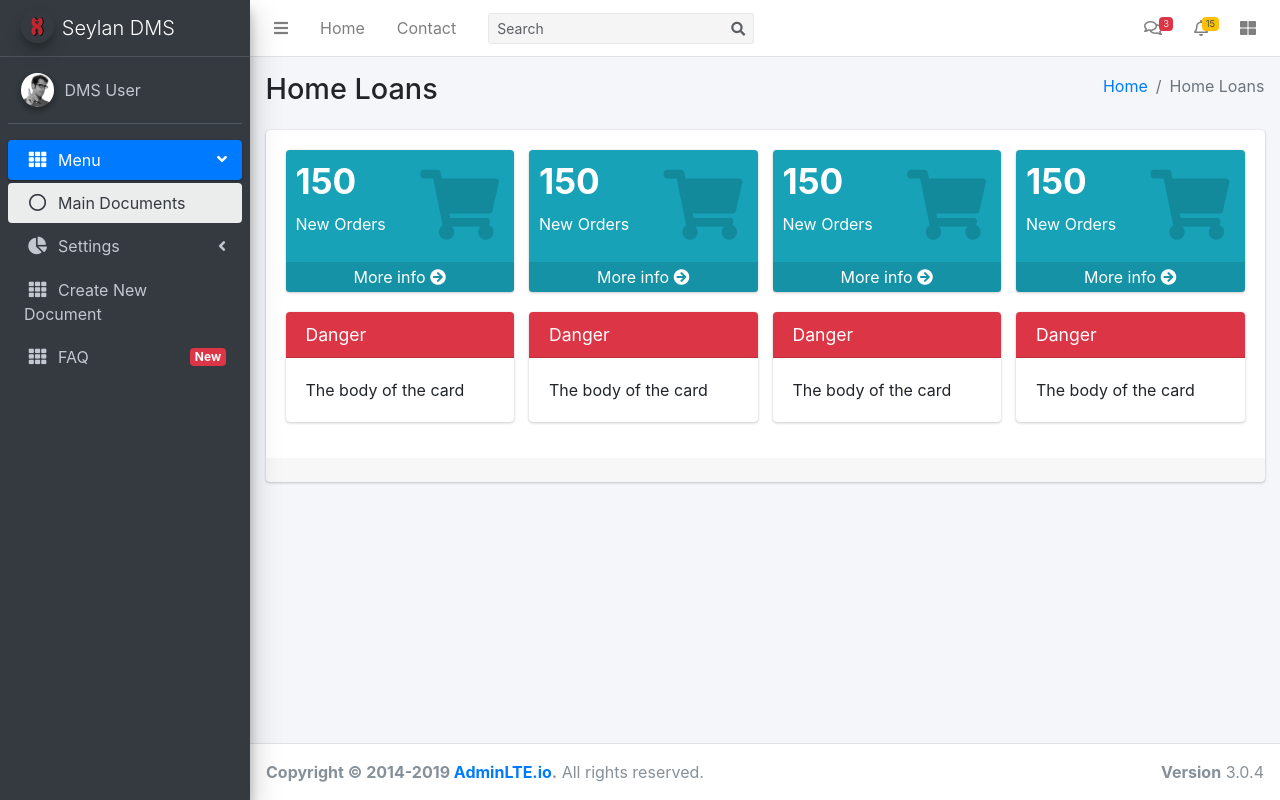
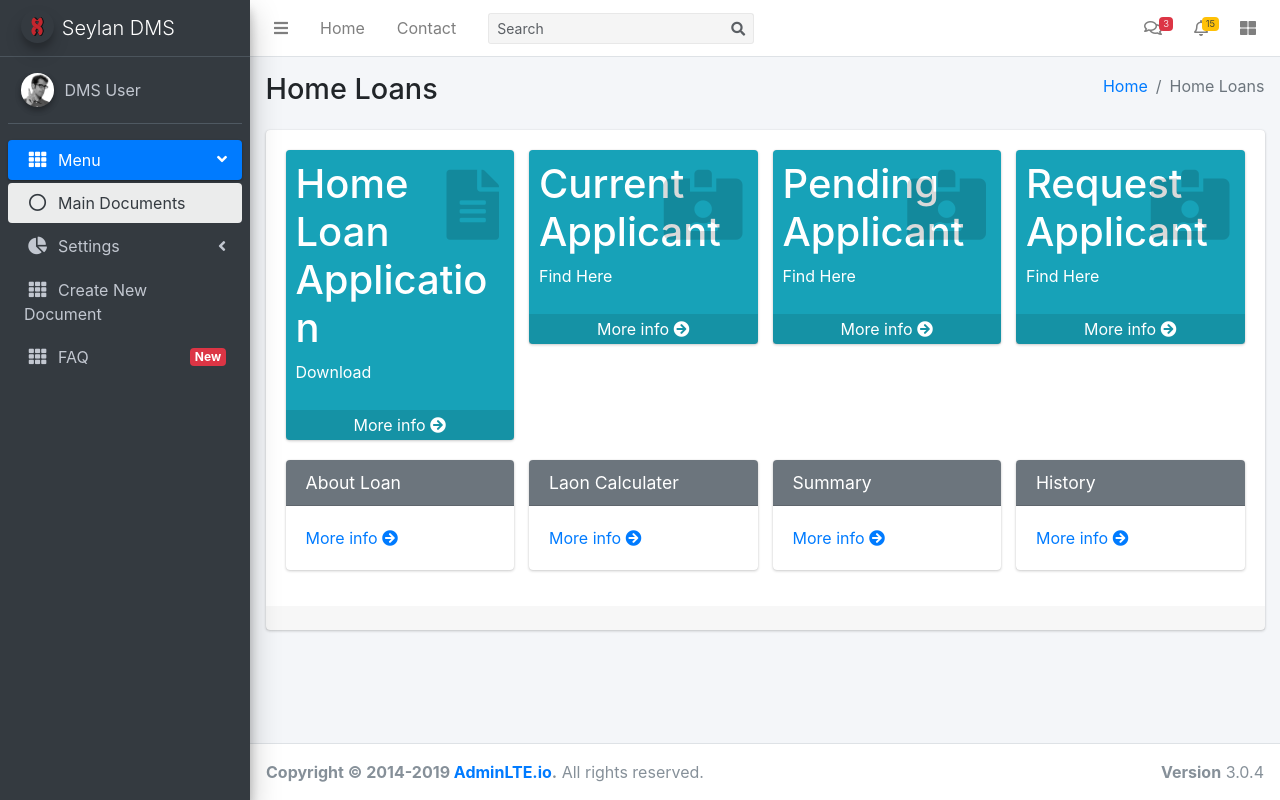
Before and after one commit to cheythi/dms, a CodeIgniter app: page /dms/MainController/home_loans in a window 1280 px wide. Run offline with CodeIgniter, Linux system fonts and the light colour scheme; some libraries are stand-ins or nearby versions.

Commit message:
Gimhani's update

```diff
--- a/application/views/home_loan/main.php
+++ b/application/views/home_loan/main.php
@@ -31,12 +31,12 @@
                 <!-- small card -->
                 <div class="small-box bg-info">
                   <div class="inner">
-                    <h3>150</h3>
+                  <h1> Home Loan Application</h1>
 
-                    <p>New Orders</p>
+                    <p>Download </p>
                   </div>
                   <div class="icon">
-                    <i class="fas fa-shopping-cart"></i>
+                    <i class="fas fa-file-alt"></i>
                   </div>
                   <a href="#" class="small-box-footer">
                     More info <i class="fas fa-arrow-circle-right"></i>
@@ -48,12 +48,12 @@
                 <!-- small card -->
                 <div class="small-box bg-info">
                   <div class="inner">
-                    <h3>150</h3>
+                  <h1>Current Applicant</h1>
 
-                    <p>New Orders</p>
+                  <p>Find Here</p>
                   </div>
                   <div class="icon">
-                    <i class="fas fa-shopping-cart"></i>
+                  <i class="fas fa-id-card-alt"></i>
                   </div>
                   <a href="#" class="small-box-footer">
                     More info <i class="fas fa-arrow-circle-right"></i>
@@ -65,12 +65,12 @@
                 <!-- small card -->
                 <div class="small-box bg-info">
                   <div class="inner">
-                    <h3>150</h3>
+                  <h1>Pending Applicant</h1>
 
-                    <p>New Orders</p>
+                    <p>Find Here </p>
                   </div>
                   <div class="icon">
-                    <i class="fas fa-shopping-cart"></i>
+                  <i class="fas fa-id-card-alt"></i>
                   </div>
                   <a href="#" class="small-box-footer">
                     More info <i class="fas fa-arrow-circle-right"></i>
@@ -82,12 +82,13 @@
                 <!-- small card -->
                 <div class="small-box bg-info">
                   <div class="inner">
-                    <h3>150</h3>
 
-                    <p>New Orders</p>
+                  <h1>Request Applicant</h1>
+
+                   <p>Find Here</p>
                   </div>
                   <div class="icon">
-                    <i class="fas fa-shopping-cart"></i>
+                  <i class="fas fa-id-card-alt"></i>
                   </div>
                   <a href="#" class="small-box-footer">
                     More info <i class="fas fa-arrow-circle-right"></i>
@@ -100,12 +101,14 @@
             <div class="row">
 
               <div class="col-md-3">
-                <div class="card card-danger">
+                <div class="card card-secondary">
                   <div class="card-header">
-                    <h3 class="card-title">Danger</h3>
+                    <h3 class="card-title">About Loan</h3>
                   </div>
                   <div class="card-body">
-                    The body of the card
+                  <a href="#" class="small-box-footer">
+                    More info <i class="fas fa-arrow-circle-right"></i>
+                  </a>
                   </div>
                   <!-- /.card-body -->
                 </div>
@@ -113,12 +116,14 @@
               </div>
 
               <div class="col-md-3">
-                <div class="card card-danger">
+                <div class="card card-secondary">
                   <div class="card-header">
-                    <h3 class="card-title">Danger</h3>
+                    <h3 class="card-title">Laon Calculater</h3>
                   </div>
                   <div class="card-body">
-                    The body of the card
+                  <a href="#" class="small-box-footer">
+                    More info <i class="fas fa-arrow-circle-right"></i>
+                  </a>
                   </div>
                   <!-- /.card-body -->
                 </div>
@@ -126,12 +131,14 @@
               </div>
 
               <div class="col-md-3">
-                <div class="card card-danger">
+                <div class="card card-secondary">
                   <div class="card-header">
-                    <h3 class="card-title">Danger</h3>
+                    <h3 class="card-title">Summary</h3>
                   </div>
                   <div class="card-body">
-                    The body of the card
+                  <a href="#" class="small-box-footer">
+                    More info <i class="fas fa-arrow-circle-right"></i>
+                  </a>
                   </div>
                   <!-- /.card-body -->
                 </div>
@@ -139,12 +146,14 @@
               </div>
 
               <div class="col-md-3">
-                <div class="card card-danger">
+                <div class="card card-secondary">
                   <div class="card-header">
-                    <h3 class="card-title">Danger</h3>
+                    <h3 class="card-title">History</h3>
                   </div>
                   <div class="card-body">
-                    The body of the card
+                  <a href="#" class="small-box-footer">
+                    More info <i class="fas fa-arrow-circle-right"></i>
+                  </a>
                   </div>
                   <!-- /.card-body -->
                 </div>
```
Also changed, not shown: application/views/pages/main.php (+28 -19 lines), assets/images/Saving.png (added), assets/images/f.jfif (added), assets/images/fixed.jpg (added), assets/images/home.jpg (added), assets/images/l.webp (added), assets/images/p.jfif (added), assets/images/personal.jfif (added), assets/images/pp.jpg (added), assets/images/s.jfif (added).
